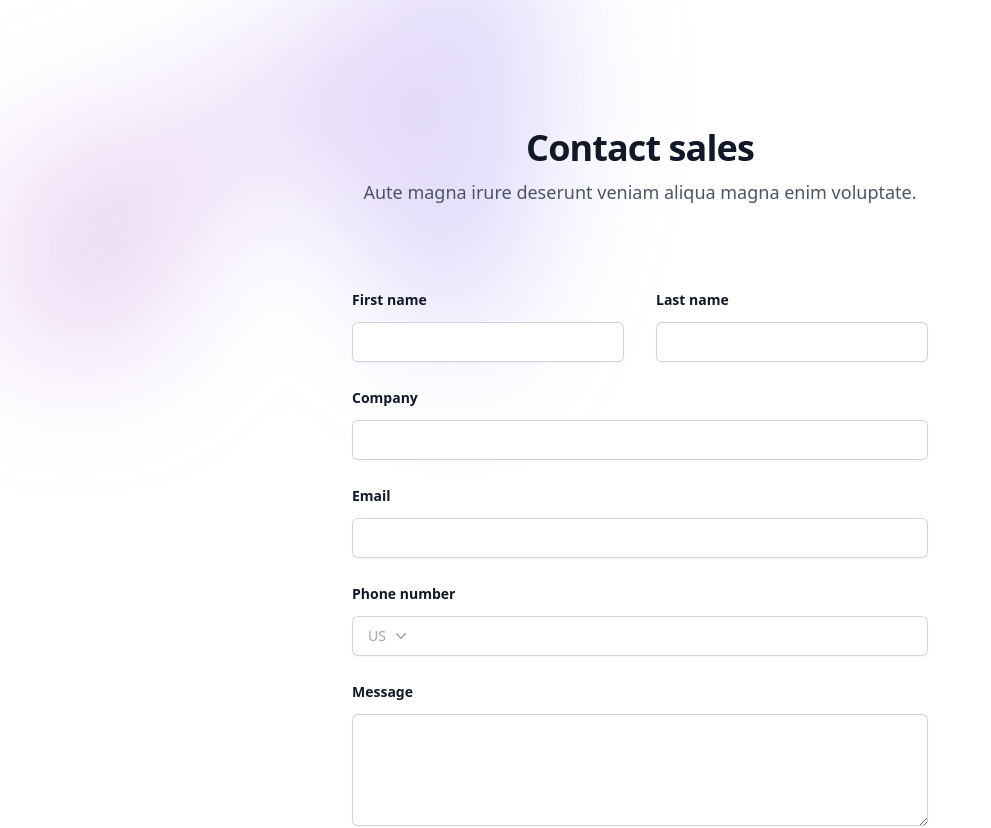
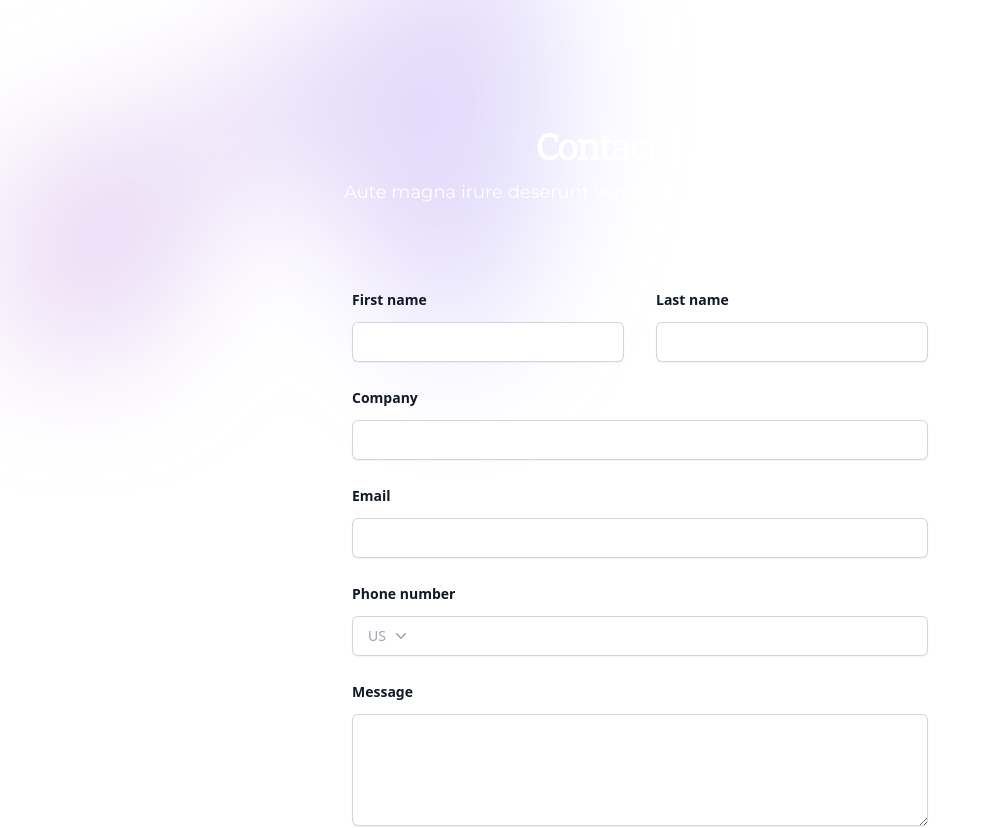
Before and after one commit to cryptondee/cui, a Next.js app: page /test in a window 1280 px wide. Shown: the top 828 px of the page, without its empty margins (0-991 px from the left). Built offline with nearby package versions, Linux system fonts and the light colour scheme.

Commit message:
change bg color, added font, text'

```diff
--- a/components/Bio.js
+++ b/components/Bio.js
@@ -1,6 +1,6 @@
 export default function Bio() {
   return (
-    <div id="bio" className="bg-white  pt-24 sm:pt-32  ">
+    <div id="bio" className="bg-[#282C31]  pt-24 sm:pt-32  ">
       <div className="mx-auto max-w-7xl px-6 lg:px-8">
         <div className="mx-auto max-w-2xl lg:mx-0">
           <h2 className="text-3xl font-bold tracking-tight text-gray-900 sm:text-4xl">
--- a/components/Blogs.js
+++ b/components/Blogs.js
@@ -7,7 +7,7 @@ export default function Blogs({ posts }) {
   const showPost = revPost.slice(0, 9);
 
   return (
-    <div id="newsletter" className="bg-white pt-24 pb-6 sm:py-32">
+    <div id="newsletter" className="bg-[#282C31] pt-24 pb-6 sm:py-32">
       <Cutoff />
       <div className="text-center cotnent-center mx-auto max-w-7xl px-6 lg:px-8">
         <div className="mx-auto max-w-2xl">
--- a/components/NewsLetter.js
+++ b/components/NewsLetter.js
@@ -56,7 +56,7 @@ export default function NewsLetter() {
               </div>
             )}
           </div>
-          <dl className="grid grid-cols-1 gap-x-8 gap-y-10 sm:grid-cols-2 lg:pt-2">
+          <div className="grid grid-cols-1 gap-x-8 gap-y-10 sm:grid-cols-2 lg:pt-2">
             <div className="flex flex-col items-start">
               <div className="rounded-md bg-white/5 p-2 ring-1 ring-white/10">
                 <CalendarDaysIcon
@@ -64,13 +64,13 @@ export default function NewsLetter() {
                   aria-hidden="true"
                 />
               </div>
-              <dt className="mt-4 font-semibold text-white">
+              <h3 className="mt-4 font-semibold text-white">
                 Your Weekly Crypto Dose
-              </dt>
-              <dd className="mt-2 leading-7 text-gray-400">
+              </h3>
+              <p className="mt-2 leading-7 text-gray-400">
                 Every Wednesday a new volume looking at the past week and a view
                 of the future through the lens of The Castle
-              </dd>
+              </p>
             </div>
             <div className="flex flex-col items-start">
               <div className="rounded-md bg-white/5 p-2 ring-1 ring-white/10">
@@ -79,16 +79,16 @@ export default function NewsLetter() {
                   aria-hidden="true"
                 />
               </div>
-              <dt className="mt-4 font-semibold text-white">
+              <h3 className="mt-4 font-semibold text-white">
                 Actionable Research
-              </dt>
-              <dd className="mt-2 leading-7 text-gray-400">
+              </h3>
+              <p className="mt-2 leading-7 text-gray-400">
                 Our analysts create insightful reports, dissecting on-chain
                 events and protocol innovations, enabling confident navigation
                 of the DeFi terrain.
-              </dd>
+              </p>
             </div>
-          </dl>
+          </div>
         </div>
       </div>
       <svg
--- a/components/Vision.js
+++ b/components/Vision.js
@@ -53,7 +53,7 @@ const people = [
 
 export default function Vision() {
   return (
-    <div id="vision" className="bg-white pt-6 py-24 sm:py-32 sm:pt-32">
+    <div id="vision" className="bg-[#282C31] pt-6 py-24 sm:py-32 sm:pt-32">
       <div className="mx-auto max-w-7xl px-6 lg:px-8">
         <div className="mx-auto max-w-2xl lg:mx-0">
           <h2 className="text-3xl font-bold tracking-tight text-gray-900 sm:text-4xl">
--- a/components/services.js
+++ b/components/services.js
@@ -47,30 +47,30 @@ const features = [
 
 export default function Services() {
   return (
-    <div id="services" className="bg-white pt-24 pb-8 sm:pt-32 pb-8">
+    <div id="services" className="bg-[#282C31] pt-24 pb-8 sm:pt-32 pb-8">
       <div className="mx-auto max-w-7xl px-6 lg:px-8">
         <div className="mx-auto grid max-w-2xl grid-cols-1 gap-x-8 gap-y-16 sm:gap-y-20 lg:mx-0 lg:max-w-none lg:grid-cols-3">
           <h2 className="self-center text-3xl font-bold tracking-tight text-gray-900 sm:text-4xl">
             Our Services
           </h2>
-          <dl className="col-span-2 grid grid-cols-1 gap-x-8 gap-y-16 sm:grid-cols-2">
+          <div className="col-span-2 grid grid-cols-1 gap-x-8 gap-y-16 sm:grid-cols-2">
             {features.map((feature) => (
               <div key={feature.name}>
-                <dt className="text-base font-semibold leading-7 text-gray-900">
+                <div className="text-base font-semibold leading-7 text-gray-900">
                   <div className="mb-6 flex h-10 w-10 items-center justify-center rounded-lg bg-indigo-600">
                     <feature.icon
                       className="h-6 w-6 text-white"
                       aria-hidden="true"
                     />
                   </div>
-                  {feature.name}
-                </dt>
-                <dd className="mt-1 text-base leading-7 text-gray-600">
+                  <h3>{feature.name} </h3>
+                </div>
+                <p className="mt-1 text-base leading-7 text-gray-600">
                   {feature.description}
-                </dd>
+                </p>
               </div>
             ))}
-          </dl>
+          </div>
         </div>
       </div>
     </div>
--- a/package.json
+++ b/package.json
@@ -11,6 +11,7 @@
   "dependencies": {
     "@headlessui/react": "^1.7.12",
     "@heroicons/react": "^2.0.16",
+    "@next/font": "^13.4.10",
     "@tailwindcss/forms": "^0.5.3",
     "@tryghost/content-api": "^1.11.5",
     "autoprefixer": "^10.4.13",
--- a/pages/_app.js
+++ b/pages/_app.js
@@ -1,5 +1,20 @@
-import '@/styles/globals.css'
+import "@/styles/globals.css";
+import { Bitter as Sans, Montserrat as Serif } from "@next/font/google";
+const bitter = Sans({
+  subsets: ["latin"],
+  variable: "--font-bitter",
+  weight: "400",
+});
+const montserrat = Serif({
+  subsets: ["latin"],
+  variable: "--font-mont",
+  weight: "400",
+});
 
 export default function App({ Component, pageProps }) {
-  return <Component {...pageProps} />
+  return (
+    <main className={`${bitter.variable} ${montserrat.variable}`}>
+      <Component {...pageProps} />;
+    </main>
+  );
 }
--- a/pages/index.js
+++ b/pages/index.js
@@ -9,6 +9,12 @@ import Footer from "@/components/Footer";
 import Bio from "@/components/Bio";
 import Services from "@/components/services";
 import axios from "axios";
+
+import { Bitter as Serif } from "@next/font/google";
+const serif = Serif({
+  subsets: ["latin"],
+  variable: "--font-serif",
+});
 
 export async function getServerSideProps() {
   const res = await axios.get(
--- a/styles/globals.css
+++ b/styles/globals.css
@@ -3,7 +3,22 @@
 @tailwind utilities;
 
 @layer base {
-    html {
-      @apply !scroll-smooth; /* need important modifier to have it work everywhere */
-    }
+  html {
+    @apply !scroll-smooth; /* need important modifier to have it work everywhere */
   }
+  h1,
+  h2,
+  h3 {
+    font-family: var(--font-bitter);
+    color: white !important;
+  }
+  p,
+  span,
+  time {
+    font-family: var(--font-mont);
+    color: white !important;
+  }
+  time {
+    margin-bottom: 1rem;
+  }
+}
```
Also changed, not shown: 1 other file (tests, documents, lock files or other folders).
